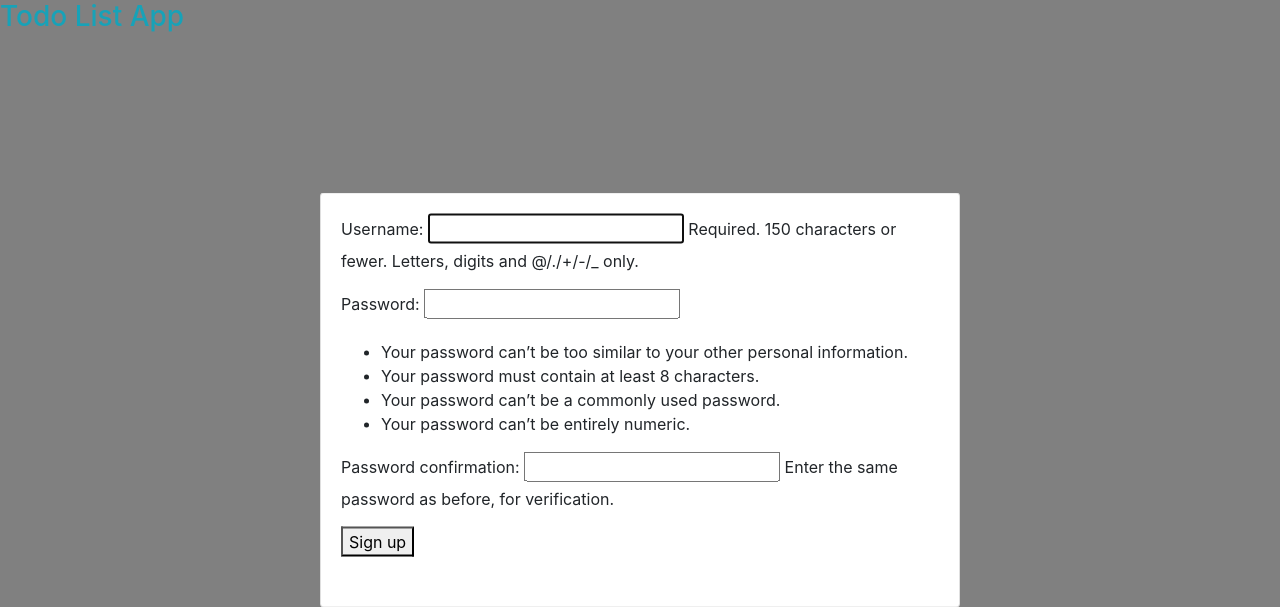
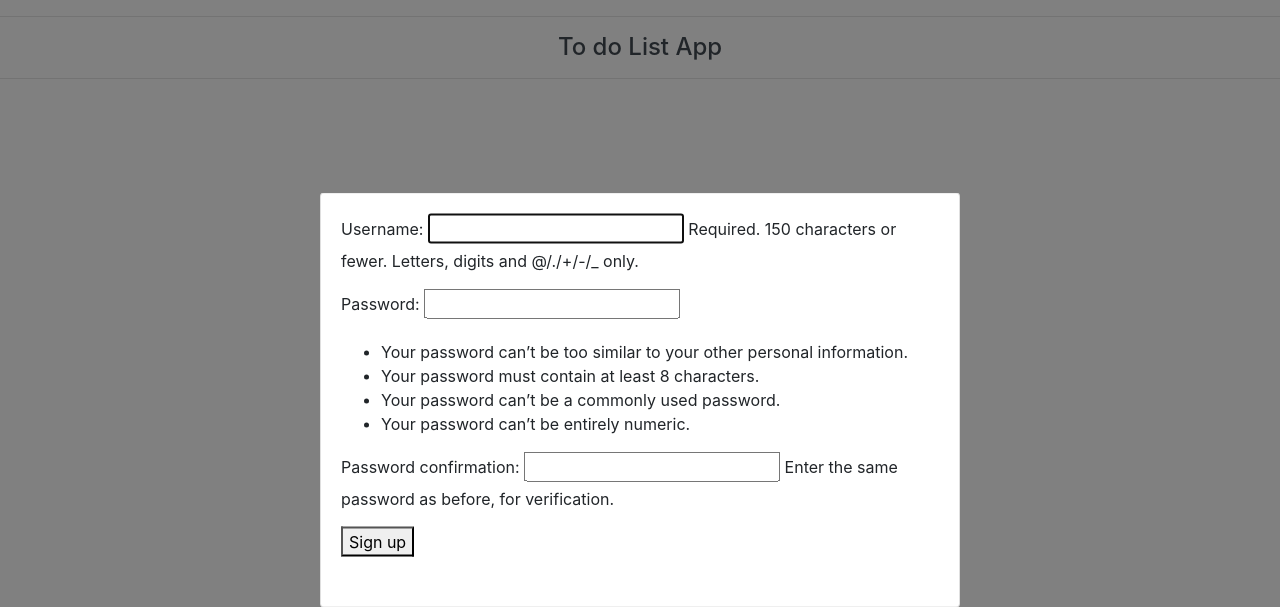
Before and after one commit to manandharjyoti/Django_TodoList, a Django app: page /users/signup/ in a window 1280 px wide. Shown: the top 607 px of the page. Run offline with Django 3.2, Linux system fonts and the light colour scheme; some libraries are stand-ins or nearby versions.

Commit message:
css changes

```diff
--- a/users/templates/registration/base.html
+++ b/users/templates/registration/base.html
@@ -10,16 +10,16 @@
     <link rel="stylesheet" href ="{%static 'users/style.css' %}">
 </head>
 <body  class="backg">
-
-    <h3 class="heading">Todo List App</h3>
+    <hr>
+<center><h4>To do List App</h4></center>
+<hr>
     <div class ="loginBox">
         <div class="card">
             <div class="padding">
                 {% block content %}
 
-        {% endblock %}
+                {% endblock %}
             </div>
-
         </div>
 
     </div>
```
